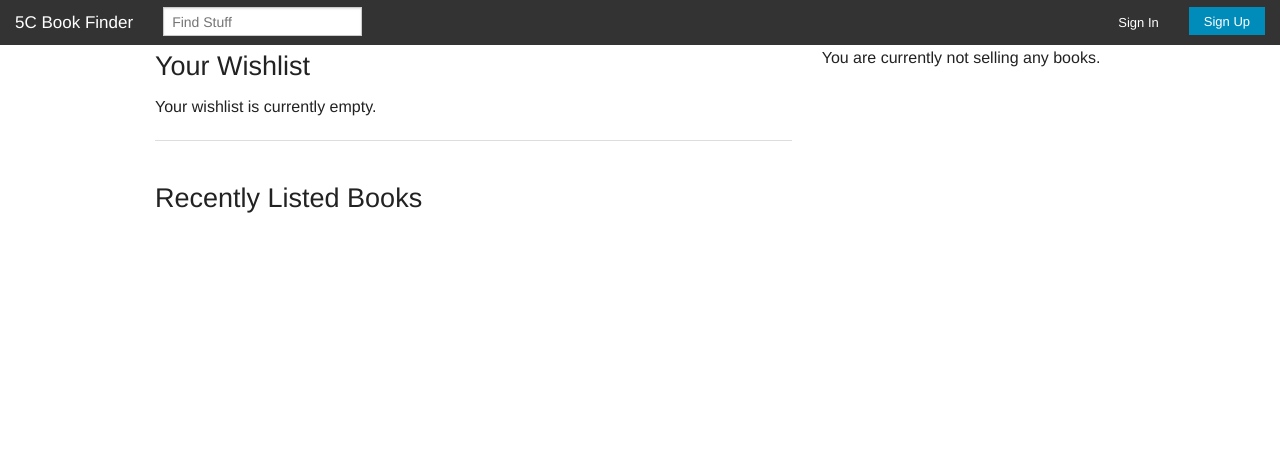
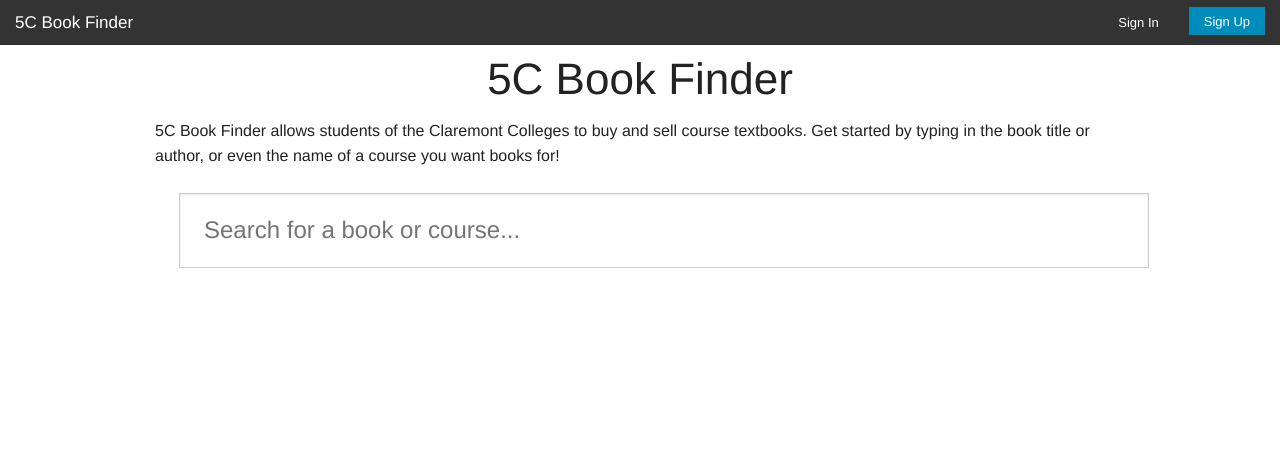
Before and after one commit to ghostling/5c-bookfinder, a Flask app: page / in a window 1280 px wide. Shown: the top 467 px of the page. Run offline with Flask 2, Linux system fonts and the light colour scheme; some libraries are stand-ins or nearby versions.

Commit message:
Remove search bar from the topbar in base.html, yayy~. Add new search bar on homepage.

```diff
--- a/static/css/custom.css
+++ b/static/css/custom.css
@@ -6,6 +6,13 @@ html {
 body {
   margin: 0 0 0px;
   height: 100%;
+}
+
+#index-search-box {
+  margin: 1em;
+  padding: 1em;
+  height: 75px;
+  font-size: 24px;
 }
 
 .book-list {
--- a/templates/base.html
+++ b/templates/base.html
@@ -19,13 +19,6 @@
     </ul>
 
     <section class="top-bar-section">
-      <ul class="left">
-        <li class="has-form">
-          <div class="row collapse">
-            <input type="text" placeholder="Find Stuff" class="searchbox">
-          </div>
-        </li>
-      </ul>
       <ul class="right">
         {% if session.user_hash %}
         <li>
--- a/templates/index.html
+++ b/templates/index.html
@@ -1,92 +1,13 @@
 {% extends "base.html" %} {% block main_body %}
 <div class="row">
-  <div class="medium-8 columns add-padding">
-    <div id="wishlist-div">
-      <h3>Your Wishlist</h3>
-      {% if wishlist_selling %}
+  <div class="medium-12 columns add-padding">
+    <h1 class="text-center">5C Book Finder</h1>
+    <p>
+      5C Book Finder allows students of the Claremont Colleges to buy and sell course textbooks.
+      Get started by typing in the book title or author, or even the name of a course you want books for!
+    </p>
 
-      <ul class="book-list">
-        {% for book in wishlist_selling %}
-        <li>
-          <div class="row">
-            <div class="medium-3 columns book-list-image">
-              <img src="{{ book.img_url }}" alt="{{ book.title }}">
-            </div>
-            <div class="medium-9 columns book-list-info">
-              <div class="book-heading">
-                {{ book.title }} ({{ book.edition }}) by {{ book.author }}
-              </div>
-              <div class="book-additional">
-                ISBN: {{ book.isbn }}
-                <br>Added: {{ book.date_added }}
-                <br>Price: ${{ book.price }}
-                <br>Condition: {{ book.condition }}
-                <br>Sold By:
-                <a href="/user/{{book.owner_id}}">{{ book.owner }}</a>
-              </div>
-            </div>
-          </div>
-        </li>
-        {% endfor %}
-      </ul>
-      {% else %}
-      <p>
-        {% if wishlist %} Nothing on your wishlist is currently being sold. {% else %} Your wishlist is currently empty. {% endif %}
-      </p>
-      {% endif %}
-    </div>
-    <hr>
-    <div id="recentlist-div">
-      <h3>Recently Listed Books</h3>
-      <ul class="book-list">
-        {% for book in recently_listed %}
-        <li>
-          <div class="row">
-            <div class="medium-3 columns book-list-image">
-              <img src="{{ book.img_url }}" alt="{{ book.title }}">
-            </div>
-            <div class="medium-9 columns book-list-info">
-              <div class="book-heading">
-                {{ book.title }} ({{ book.edition }}) by {{ book.author }}
-              </div>
-              <div class="book-additional">
-                ISBN: {{ book.isbn }}
-                <br>Added: {{ book.date_added }}
-                <br>Price: ${{ book.price }}
-                <br>Condition: {{ book.condition }}
-                <br>Sold By:
-                <a href="/user/{{book.owner_id}}">{{ book.owner }}</a>
-              </div>
-            </div>
-          </div>
-        </li>
-        {% endfor %}
-      </ul>
-    </div>
-  </div>
-  <div class="medium-4 columns add-padding">
-    {% if books_sold_by_you %}
-
-    <ul class="book-list">
-      {% for book in books_sold_by_you %}
-      <li>
-        <div class="row">
-          <div class="medium-3 columns book-list-image">
-            <img src="{{ book.img_url }}" alt="{{ book.title }}">
-          </div>
-          <div class="medium-9 columns book-list-info">
-            <div class="book-heading">
-              <a href="#" data-reveal-id="{{ book.listing_id }}">{{ book.title }} ({{ book.edition }}) by {{ book.author }}</a>
-            </div>
-          </div>
-        </div>
-      </li>
-      {% endfor %}
-    </ul>
-    {% else %}
-    <p>You are currently not selling any books.</p>
-    {% endif %}
-
+      <input type="text" id="index-search-box" placeholder="Search for a book or course..." />
   </div>
 </div>
 {% endblock %}
```
